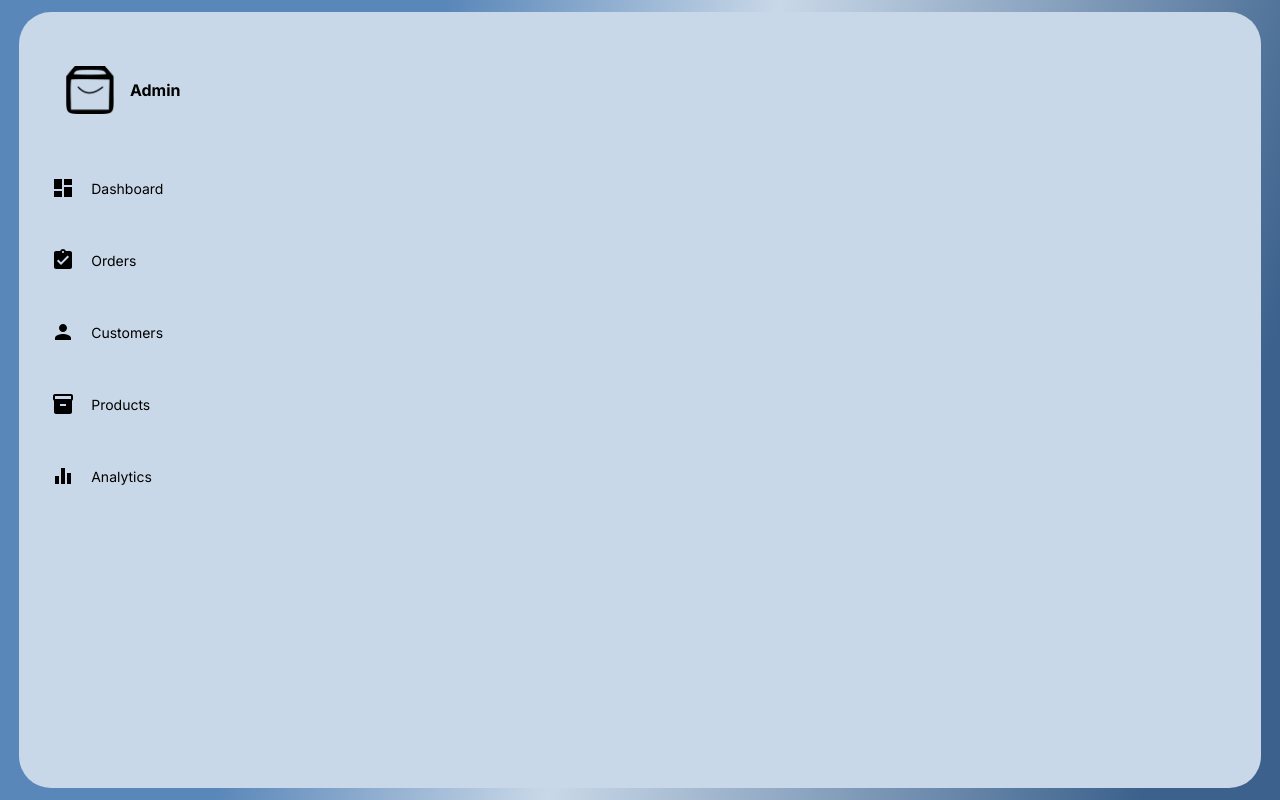
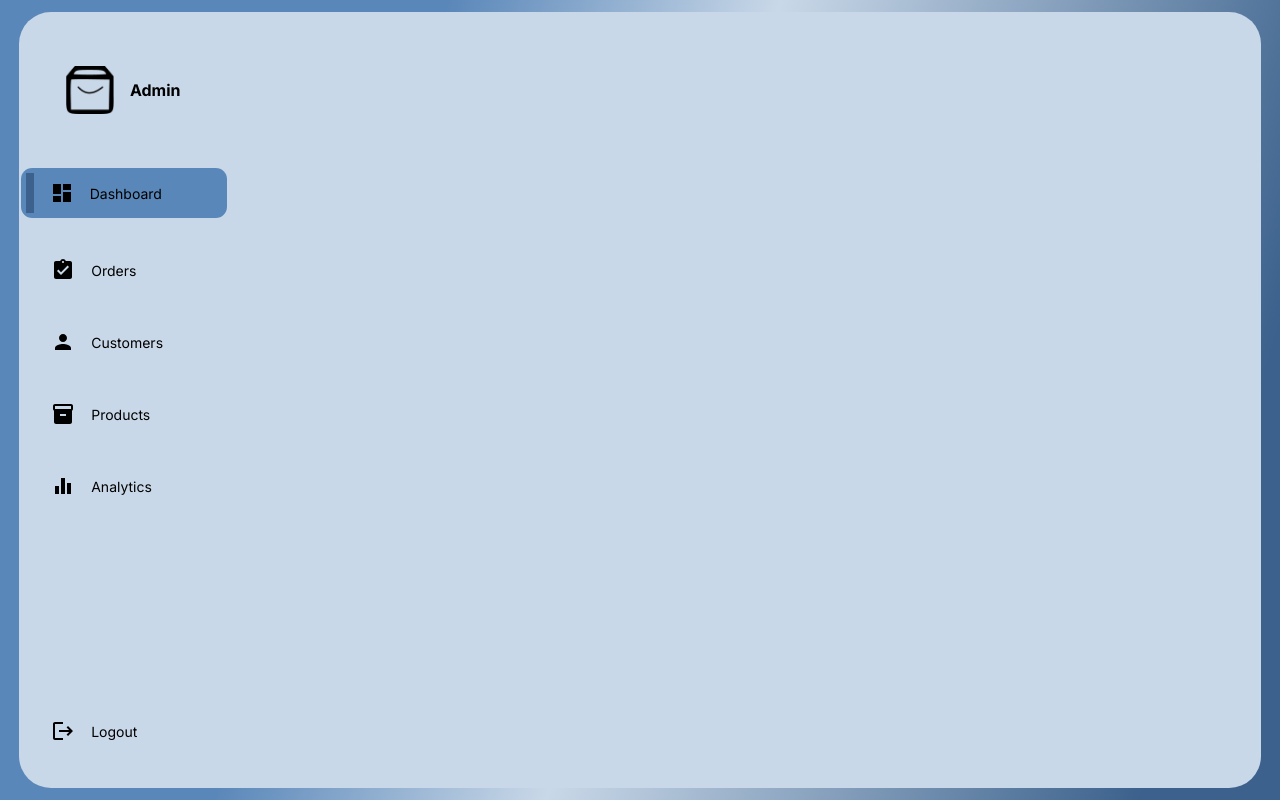
Before and after one commit to padepokanpenguin/admin-dashboard-ecommerce, a React (Create React App) app: page / in a window 1280 px wide. Built offline with nearby package versions, Linux system fonts and the light colour scheme.

Commit message:
finishing sideboard

```diff
--- a/src/components/sidebar.module.css
+++ b/src/components/sidebar.module.css
@@ -45,6 +45,21 @@
 
 .active {
   background: var(--activeItem);
-  margin-left: 0;
+  margin-left: 1.5px;
   border-radius: 0.7rem;
+  padding: 5px;
+  transition: all 300ms ease;
 }
+
+.active::before {
+  content: "";
+  width: 8px;
+  height: 100%;
+  background: var(--blue);
+}
+
+.Menu .MenuItem:last-child {
+  position: absolute;
+  bottom: 2.3rem;
+  width: 100%;
+}
--- a/src/components/sidebar.tsx
+++ b/src/components/sidebar.tsx
@@ -1,15 +1,13 @@
-import React from "react";
-// import DashboardIcon from "@mui/icons-material/Dashboard";
-// import AssignmentTurnedInIcon from "@mui/icons-material/AssignmentTurnedIn";
-// import PersonIcon from "@mui/icons-material/Person";
-// import InventoryIcon from "@mui/icons-material/Inventory";
-// import EqualizerIcon from "@mui/icons-material/Equalizer";
-// import LogoutIcon from "@mui/icons-material/Logout";
+import { useState } from "react";
+import LogoutIcon from "@mui/icons-material/Logout";
 
 import style from "./sidebar.module.css";
 import { SidebarData } from "../assets/data";
 
 export default function Sidebar() {
+  const [selected, setSelected] = useState(0)
+
+
   return (
     <div className={style.Sidebar}>
       <div className={style.Logo}>
@@ -18,12 +16,18 @@ export default function Sidebar() {
       </div>
 
       <div className={style.Menu}>
-        {SidebarData.map((item) => (
-          <div className={style.MenuItem}>
+        {SidebarData.map((item, index) => (
+          <div key={index} className={selected === index ? `${style.MenuItem} ${style.active}` : style.MenuItem}
+            onClick={() => setSelected(index)}
+          >
             <item.icon />
             <span>{item.heading}</span>
           </div>
         ))}
+        <div className={style.MenuItem}>
+          <LogoutIcon />
+          <span>Logout</span>
+        </div>
       </div>
     </div>
   );
--- a/src/index.css
+++ b/src/index.css
@@ -4,11 +4,11 @@
   --black: #242d49;
   --gray: #788097;
   --purple: linear-gradient(180deg, #bb67ff 0%, #c484f3 100%);
-  --pink: #ff919d;
+  --blue: #3b618c;
   --glass: rgba(201, 216, 232, 1);
   --boxShadow: 0 4px 30px rgba(0, 0, 0, 0.1);
   --smboxShadow: -79px 51px 60px rgba(0, 0, 0, 0.08);
-  --activeItem: #5A87B9;
+  --activeItem: #5a87b9;
 }
 
 body {
```
